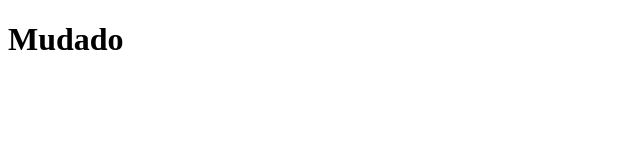
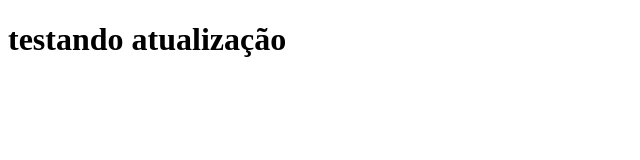
Before and after one commit to rufinoguilherme633/aula_conflito, a plain HTML site: page index.html in a window 1280 px wide. Shown: the whole page, without its empty margins (0-640 px from the left). Drawn offline with Linux system fonts and the light colour scheme.

Commit message:
testando atualizacao

```diff
--- a/index.html
+++ b/index.html
@@ -6,6 +6,6 @@
     <title>Document</title>
 </head>
 <body>
-    <h1>Mudado</h1>
+    <h1>testando atualização</h1>
 </body>
 </html>
```
